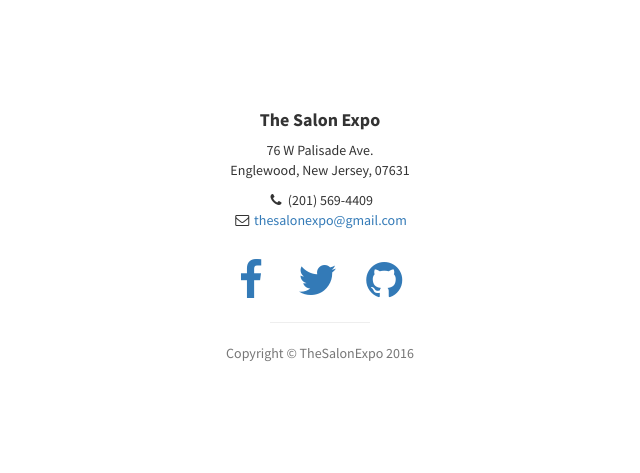
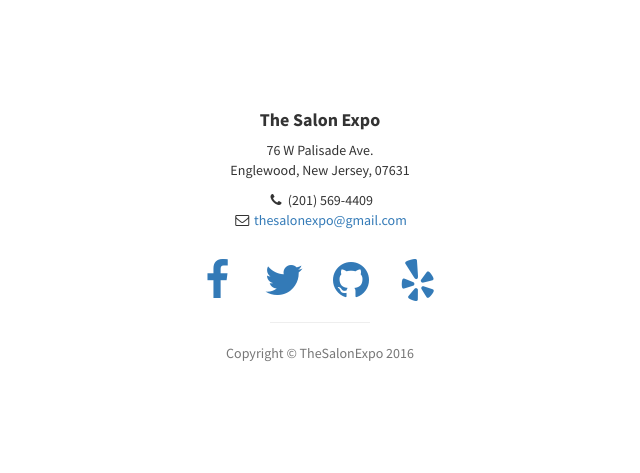
Before and after one commit to thesalonexpo/thesalonexpo.github.io, a Jekyll site: the page built from index.html, in a window 1280 px wide. Shown: the part 3713-4186 px from the top of the page, without its empty margins (320-960 px from the left). Built offline with Jekyll 4.4.1, drawn with Linux system fonts in a browser that asks for light colours.

Commit message:
Added yelp social network

```diff
--- a/_config.yml
+++ b/_config.yml
@@ -12,6 +12,7 @@ email: thesalonexpo@gmail.com
 facebook_username: TheSalonExpo
 twitter_username: thesalonexpo
 github_username: thesalonexpo
+yelp_bizname: the-salon-expo-englewood
 address:
   - line: 76 W Palisade Ave.
   - line: Englewood, New Jersey, 07631
--- a/_includes/footer.html
+++ b/_includes/footer.html
@@ -25,6 +25,9 @@
           <li>
             <a href="https://github.com/{{ site.github_username }}"><i class="fa fa-github fa-fw fa-3x"></i></a>
           </li>
+          <li>
+            <a href="https://www.yelp.com/biz/{{ site.yelp_bizname }}"><i class="fa fa-yelp fa-fw fa-3x"></i></a>
+          </li>
         </ul>
         <hr class="small">
         <p class="text-muted">Copyright &copy; {{ site.copyright }} 20{{ site.time | date: '%y' }}</p>
```
